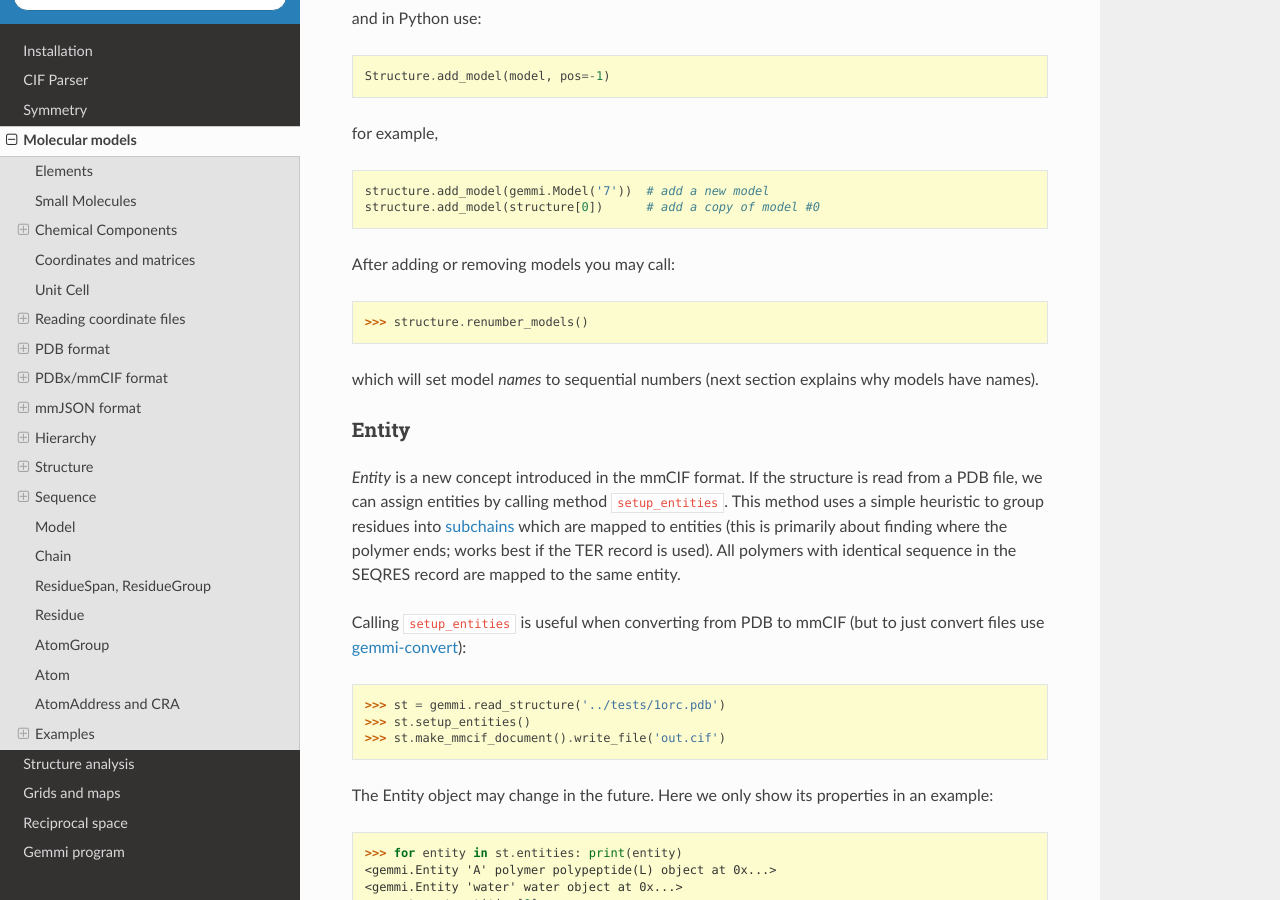
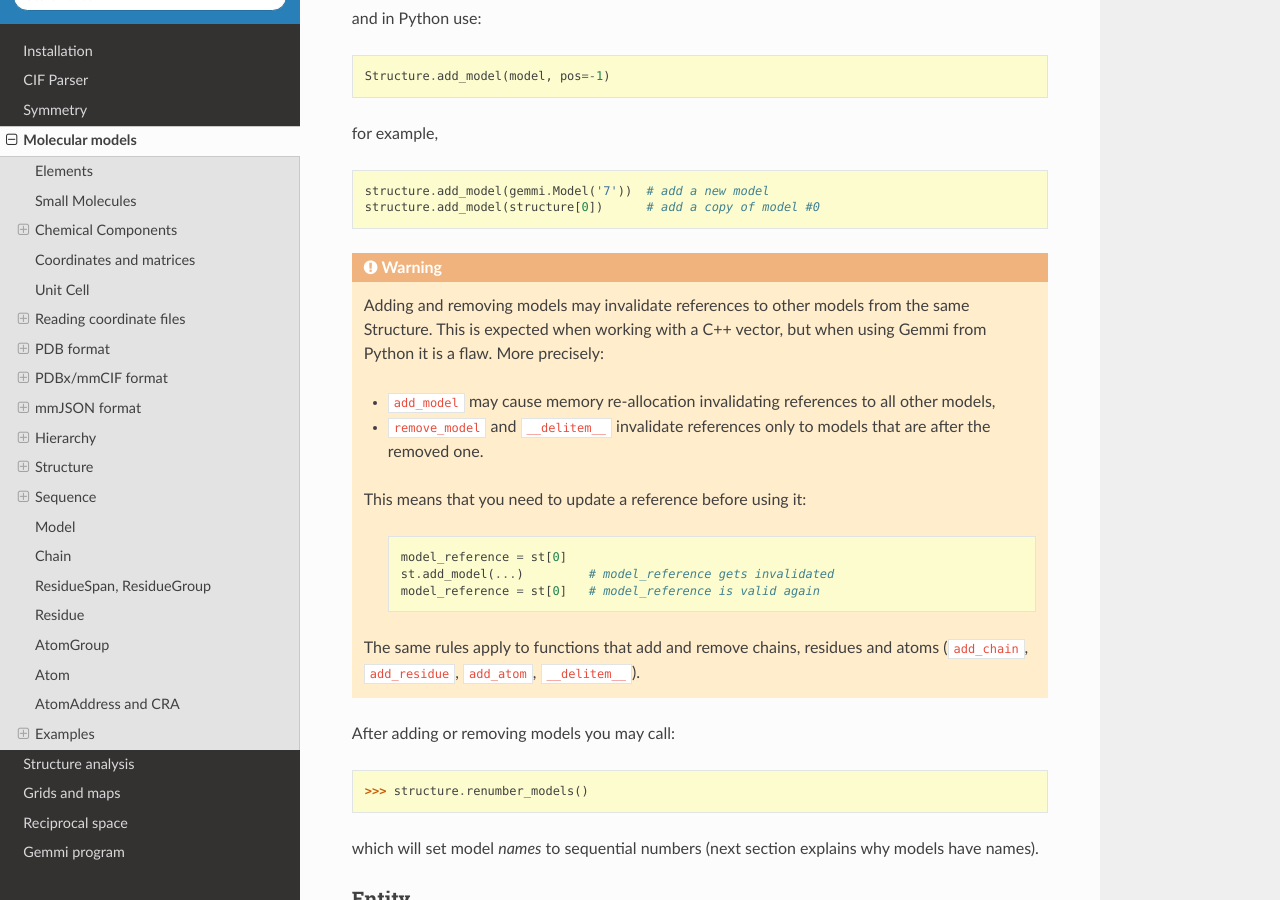
Before and after one commit to project-gemmi/gemmi, a Sphinx documentation site: the page built from docs/mol.rst, in a window 1280 px wide and 900 px high, scrolled down 24812 px. Built offline with Sphinx 7.4.7 and the Read the Docs theme 2.0.0, drawn with Linux system fonts in a browser that asks for light colours.

Commit message:
docs: add warning that add_model() invalidates other models, etc
as suggested in #38

```diff
--- a/docs/mol.rst
+++ b/docs/mol.rst
@@ -1395,6 +1395,30 @@ for example,
   structure.add_model(gemmi.Model('7'))  # add a new model
   structure.add_model(structure[0])      # add a copy of model #0
 
+.. warning::
+
+   Adding and removing models may invalidate references to other models
+   from the same Structure. This is expected when working with a C++ vector,
+   but when using Gemmi from Python it is a flaw. More precisely:
+
+   * ``add_model`` may cause memory re-allocation invalidating references
+     to all other models,
+   * ``remove_model`` and ``__delitem__`` invalidate references only to
+     models  that are after the removed one.
+
+   This means that you need to update a reference before using it:
+
+    .. code-block:: python
+
+       model_reference = st[0]
+       st.add_model(...)         # model_reference gets invalidated
+       model_reference = st[0]   # model_reference is valid again
+
+
+   The same rules apply to functions that add and remove chains, residues
+   and atoms (``add_chain``, ``add_residue``, ``add_atom``, ``__delitem__``).
+
+
 After adding or removing models you may call:
 
 .. doctest::
```
